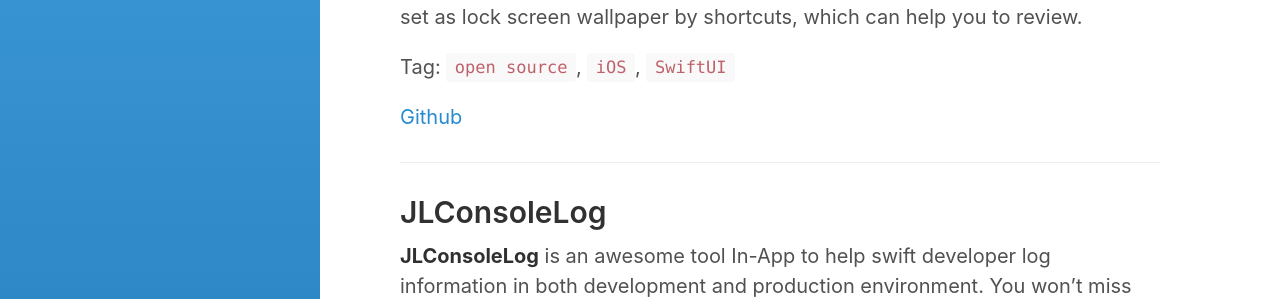
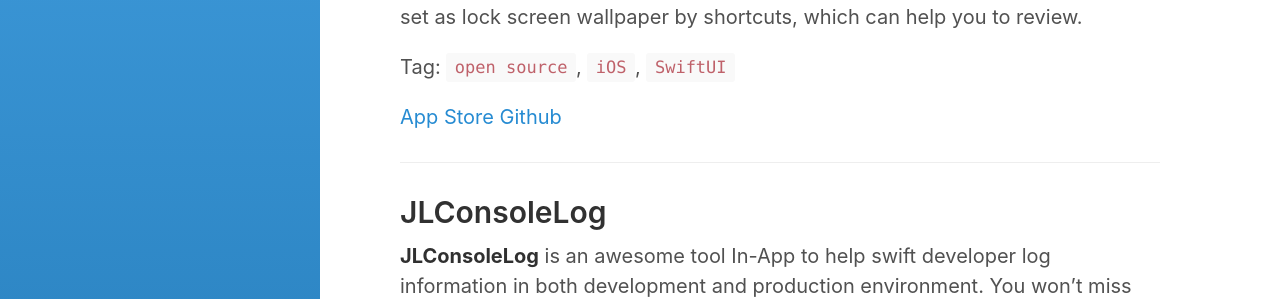
Before and after one commit to jacklandrin/jacklandrin.github.io, a Jekyll site: the page built from category/Apps.md, in a window 1280 px wide and 900 px high, scrolled down 1847 px. Shown: the part 155-454 px from the top of the window. Built offline with Jekyll 4.4.1, drawn with Linux system fonts in a browser that asks for light colours.

Commit message:
update Apps

```diff
--- a/category/Apps.md
+++ b/category/Apps.md
@@ -78,6 +78,7 @@
 
 Tag: `open source`, `iOS`, `SwiftUI`
 
+[App Store](https://apps.apple.com/us/app/wallcard/id1601311095)
 [Github](https://github.com/jacklandrin/JLQuizCard)
 
 ---
```
